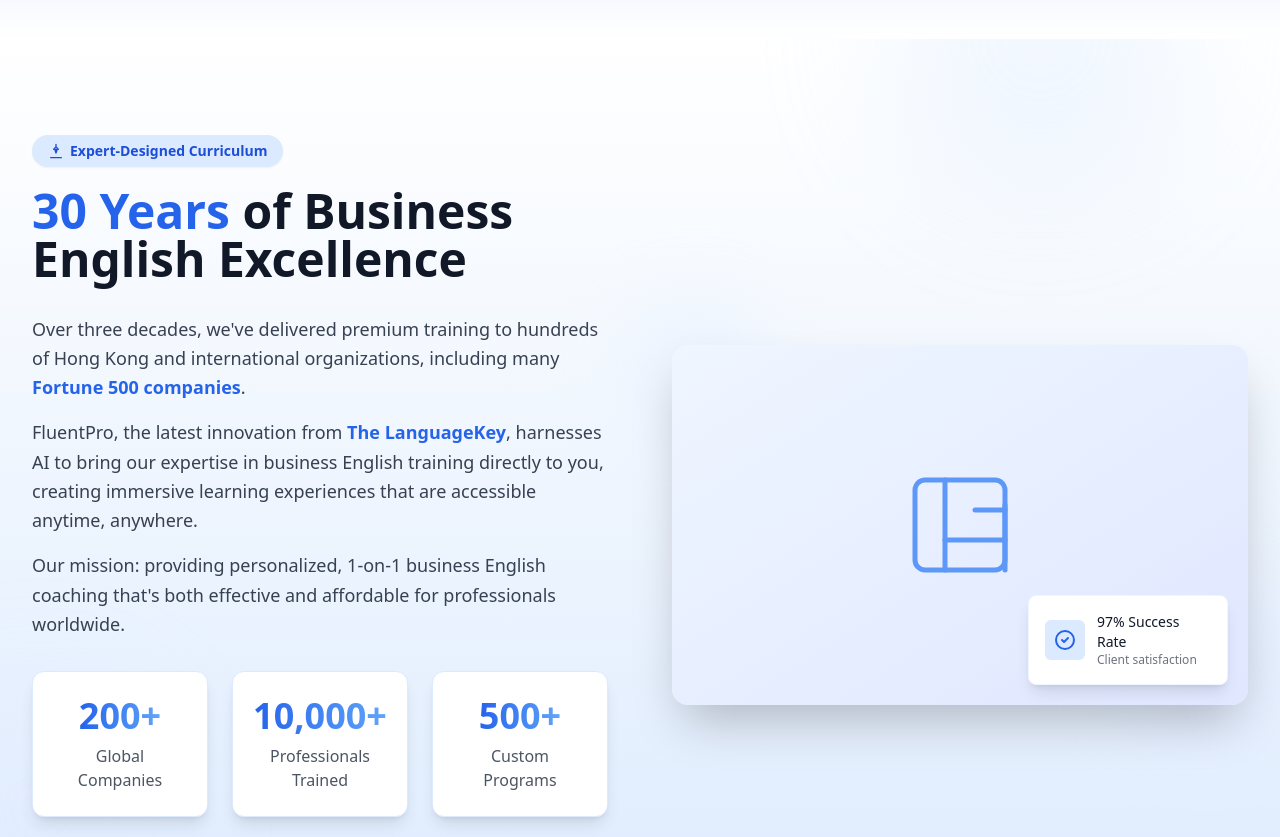
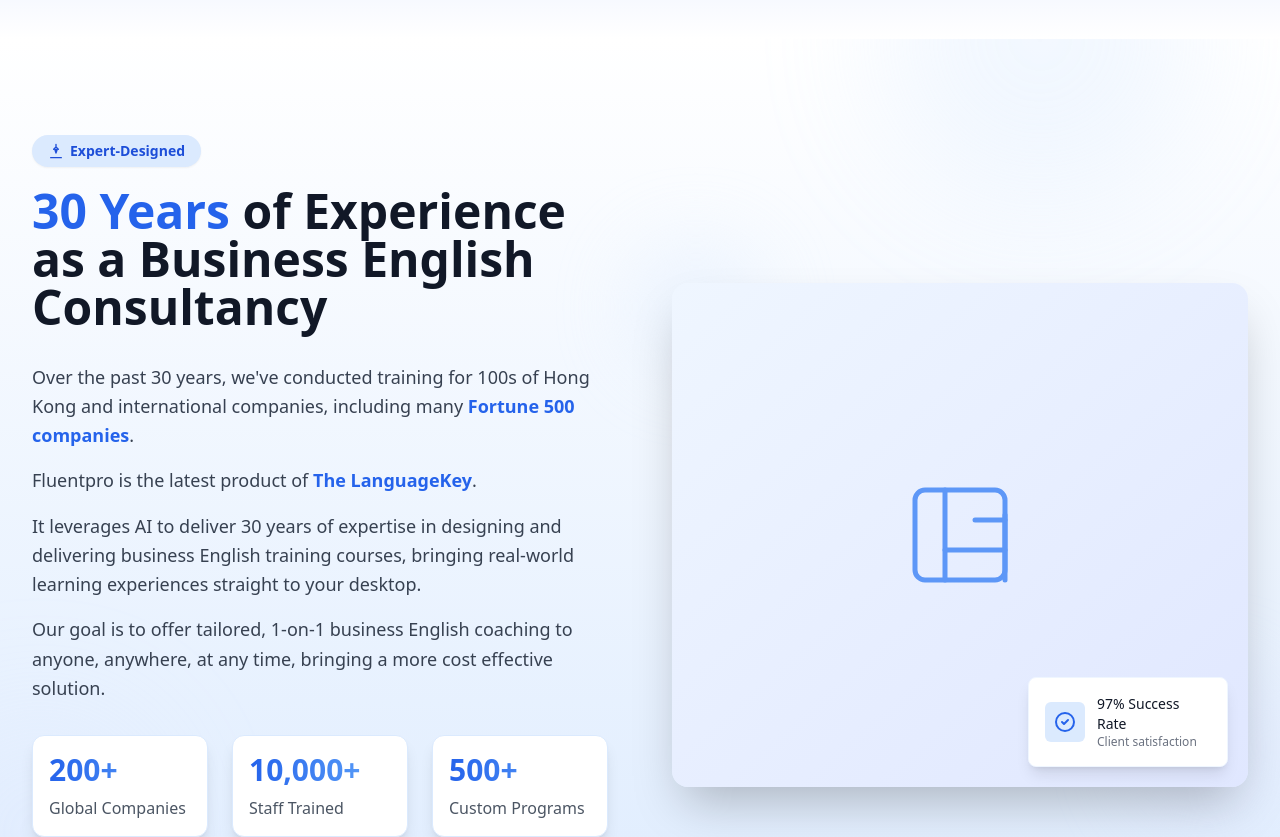
Before and after one commit to woodhk/landing-page, a Next.js app: page /home in a window 1280 px wide. Shown: the part 1800-2637 px from the top of the page. Built offline with nearby package versions, Linux system fonts and the light colour scheme.

Commit message:
Implement proper copy for Expert.tsx file

```diff
--- a/app/(pages)/home/components/Expert.tsx
+++ b/app/(pages)/home/components/Expert.tsx
@@ -76,23 +76,26 @@ const Experts = () => {
                     <path d="M8.5 9.5l3.5-3.5 3.5 3.5M4 22h16M12 2v4" />
                   </svg>
                 </span>
-                Expert-Designed Curriculum
+                Expert-Designed
               </div>
               <h2 className="mt-5 text-4xl md:text-5xl font-bold text-gray-900 dark:text-white leading-tight">
-                <span className="text-blue-600 dark:text-blue-400">30 Years</span> of Business English Excellence
+                <span className="text-blue-600 dark:text-blue-400">30 Years</span> of Experience as a Business English Consultancy
               </h2>
             </motion.div>
 
             {/* Text Content */}
             <motion.div className="space-y-4" variants={itemVariants}>
               <p className="text-lg text-gray-700 dark:text-gray-300 leading-relaxed">
-                Over three decades, we've delivered premium training to hundreds of Hong Kong and international organizations, including many <span className="font-bold text-blue-600 dark:text-blue-400">Fortune 500 companies</span>.
+                Over the past 30 years, we've conducted training for 100s of Hong Kong and international companies, including many <span className="font-bold text-blue-600 dark:text-blue-400">Fortune 500 companies</span>.
               </p>
               <p className="text-lg text-gray-700 dark:text-gray-300 leading-relaxed">
-                FluentPro, the latest innovation from <span className="font-bold text-blue-600 dark:text-blue-400">The LanguageKey</span>, harnesses AI to bring our expertise in business English training directly to you, creating immersive learning experiences that are accessible anytime, anywhere.
+                Fluentpro is the latest product of <span className="font-bold text-blue-600 dark:text-blue-400">The LanguageKey</span>.
               </p>
               <p className="text-lg text-gray-700 dark:text-gray-300 leading-relaxed">
-                Our mission: providing personalized, 1-on-1 business English coaching that's both effective and affordable for professionals worldwide.
+                It leverages AI to deliver 30 years of expertise in designing and delivering business English training courses, bringing real-world learning experiences straight to your desktop.
+              </p>
+              <p className="text-lg text-gray-700 dark:text-gray-300 leading-relaxed">
+                Our goal is to offer tailored, 1-on-1 business English coaching to anyone, anywhere, at any time, bringing a more cost effective solution.
               </p>
             </motion.div>
 
@@ -103,16 +106,16 @@ const Experts = () => {
             >
               {[
                 { value: "200+", label: "Global Companies", index: 0 },
-                { value: "10,000+", label: "Professionals Trained", index: 1 },
+                { value: "10,000+", label: "Staff Trained", index: 1 },
                 { value: "500+", label: "Custom Programs", index: 2 }
               ].map((metric, index) => (
                 <motion.div
                   key={index}
                   custom={metric.index}
                   variants={metricVariants}
-                  className="bg-white dark:bg-gray-800 rounded-xl p-6 shadow-lg border border-blue-100 dark:border-blue-900 flex flex-col items-center justify-center text-center hover:shadow-xl hover:-translate-y-1 transition-all duration-300"
+                  className="bg-white dark:bg-gray-800 rounded-xl p-4 shadow-lg border border-blue-100 dark:border-blue-900 flex flex-col items-start justify-center hover:shadow-xl hover:-translate-y-1 transition-all duration-300"
                 >
-                  <div className="text-3xl md:text-4xl font-bold bg-clip-text text-transparent bg-gradient-to-r from-blue-600 to-blue-400 dark:from-blue-400 dark:to-blue-300 mb-2">
+                  <div className="text-2xl md:text-3xl font-bold bg-clip-text text-transparent bg-gradient-to-r from-blue-600 to-blue-400 dark:from-blue-400 dark:to-blue-300 mb-2 text-left w-full">
                     {metric.value}
                   </div>
                   <div className="text-sm md:text-base text-gray-600 dark:text-gray-400 font-medium">
@@ -152,7 +155,7 @@ const Experts = () => {
               }}
             >
               {/* Using proper Next.js Image component for optimization */}
-              <div className="aspect-w-16 aspect-h-12 lg:aspect-h-10 w-full h-full flex">
+              <div className="aspect-w-16 aspect-h-16 lg:aspect-h-14 w-full h-full flex">
                 <div className="bg-gradient-to-br from-blue-50 to-indigo-100 dark:from-blue-900 dark:to-indigo-900 w-full h-full flex items-center justify-center">
                   <svg xmlns="http://www.w3.org/2000/svg" width="120" height="120" viewBox="0 0 24 24" fill="none" stroke="currentColor" strokeWidth="1" strokeLinecap="round" strokeLinejoin="round" className="text-blue-500 dark:text-blue-300 opacity-80">
                     <rect width="18" height="18" x="3" y="3" rx="2" />
```
